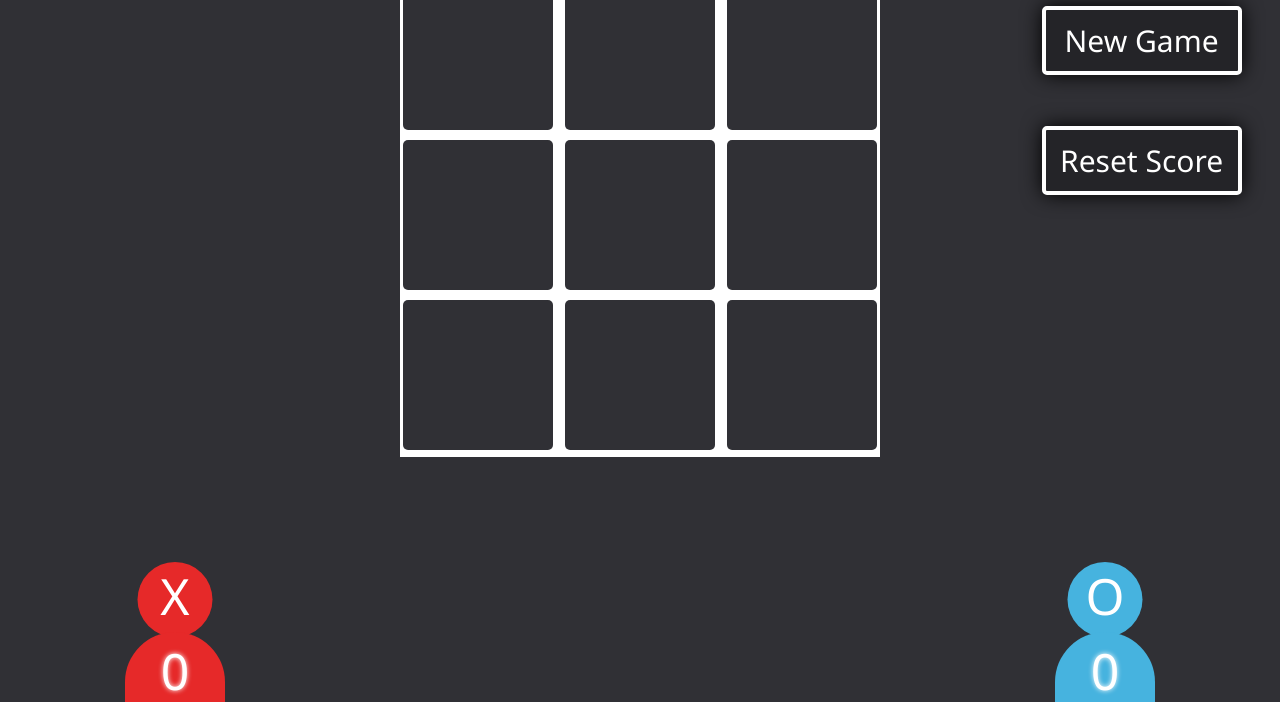
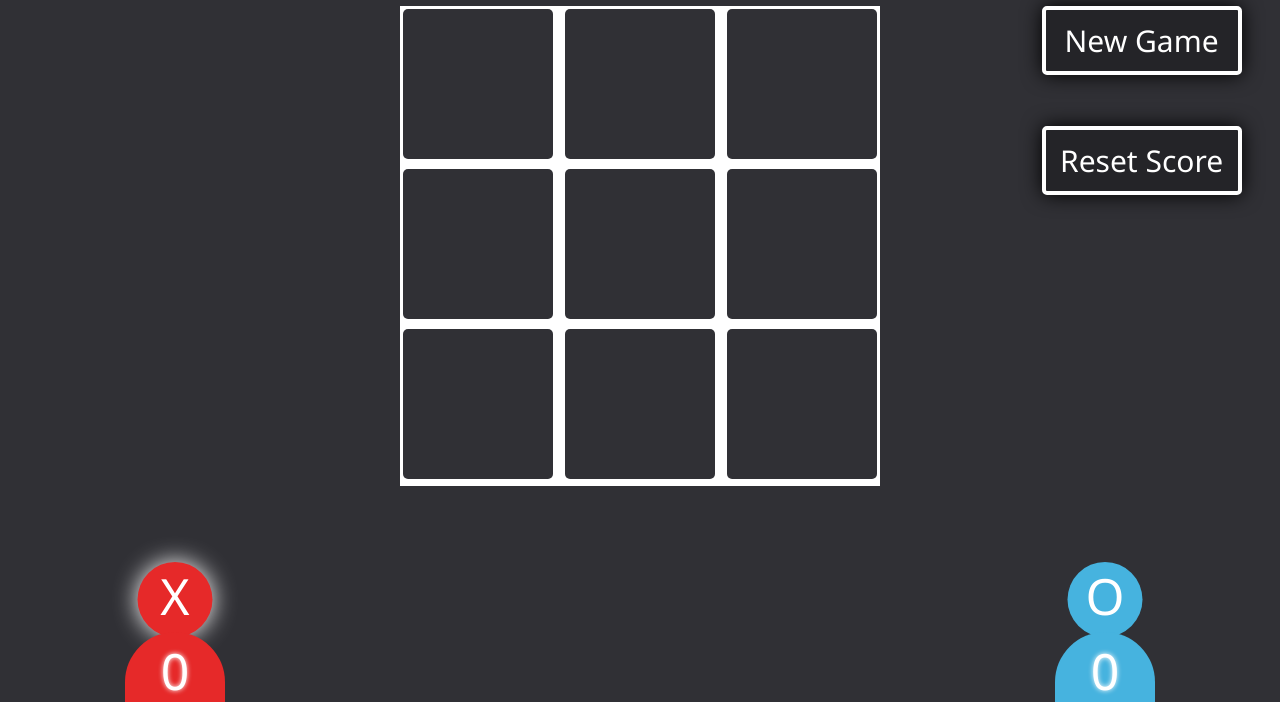
Before and after one commit to PuneethKumar01/XO-Game, a plain HTML site: page index.html in a window 1280 px wide. Both pictures are taken after a click on the button "Reset Score". Shown: the part 98-800 px from the top of the page. Drawn offline with Linux system fonts and the light colour scheme.

Commit message:
update file

```diff
--- a/script.js
+++ b/script.js
@@ -30,7 +30,7 @@ const write = (xo) => {
         x.push(num)
 
     } else {
-        click.style.textShadow = ' 0px 0px 15px #1F51FF'
+        click.style.textShadow = ' 0px 0px 15px #1F51FF';
         o.push(num)
     }
 }
@@ -130,15 +130,16 @@ let clearBox = () => {
     allBox.forEach((value) => { value.innerText = '' })
     turn = 0;
     array = [];
-    x = []
-    o = []
+    x = [];
+    o = [];
     slashLine.className = '';
     matchOn = true;
     document.getElementById('x-won').style.display = 'none';
     document.getElementById('o-won').style.display = 'none';
     document.getElementById('draw').style.display = 'none';
-    document.querySelector('#player-x-head').classList.remove('head-light')
-    document.querySelector('#player-o-head').classList.remove('head-light')
+    document.querySelector('#player-x-head').classList.remove('head-light');
+    document.querySelector('#player-o-head').classList.remove('head-light');
+    playXTurn();
 }
 
 document.querySelector('.reset-score').addEventListener('click', () => {
--- a/style.css
+++ b/style.css
@@ -5,7 +5,7 @@
 }
 
 body {
-    padding: 75px 0px 100px 0px;
+    padding: 13vh 0px 100px 0px;
     height: 100vh;
     background-color: #303035;
     color: white;
```
